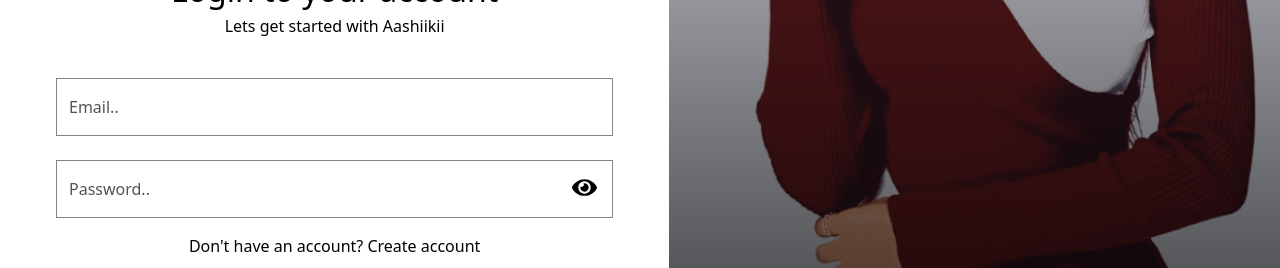
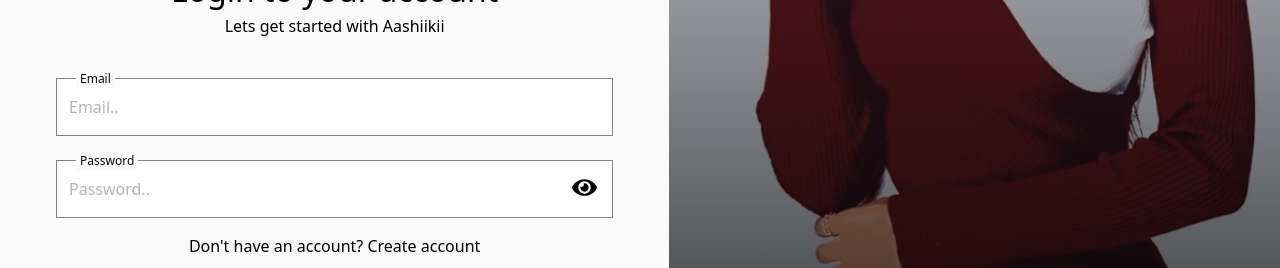
Before and after one commit to khalteck/aashiikii, a React (Vite) app: page /login in a window 1280 px wide. Shown: the part 244-512 px from the top of the page. Built offline with nearby package versions, Linux system fonts and the light colour scheme.

Commit message:
feat: login  fixes

```diff
--- a/src/contexts/AppContext.jsx
+++ b/src/contexts/AppContext.jsx
@@ -125,6 +125,8 @@ const AppContextProvider = ({ children }) => {
   }
 
   //========================================================================to handle Login
+  const [loginError, setloginError] = useState(null);
+  const [loginErrorSource, setloginErrorSource] = useState(null);
   // async function loginUser(data) {
   //   try {
   //     setloading1(true);
@@ -158,6 +160,8 @@ const AppContextProvider = ({ children }) => {
         secondStepError,
         firstStepErrorSource,
         secondStepErrorSource,
+        loginError,
+        loginErrorSource,
       }}
     >
       {children}
--- a/src/pages/client/Login.jsx
+++ b/src/pages/client/Login.jsx
@@ -3,9 +3,10 @@ import ScrollToTop from "../../ScrollToTop";
 import ScrollToTopButton from "../../components/common/ScrollToTopButton";
 import { FaEye } from "react-icons/fa";
 import { useAppContext } from "../../contexts/AppContext";
+import capitalizeFirstLetter from "../../utils/capitalizeFirstLetter";
 
 const Login = () => {
-  const { navigate } = useAppContext();
+  const { navigate, loginError, loginErrorSource } = useAppContext();
   const [showPassword, setshowPassword] = useState(false);
   function handlePassword() {
     setshowPassword((prev) => !prev);
@@ -45,7 +46,7 @@ const Login = () => {
         <div className="w-full h-[250px] md:h-screen bg-login bg-no-repeat bg-cover relative">
           <div className="w-full h-full absolute top-0 left-0 p-5 md:p-10 bg-gradient-to-t from-black/90 to-transparent flex flex-col"></div>
         </div>
-        <div className="w-full h-full bg-white p-5 md:p-14">
+        <div className="w-full h-full bg-neutral-50 p-5 md:p-14">
           <img
             onClick={() => navigate("/")}
             alt=""
@@ -58,15 +59,27 @@ const Login = () => {
           <p className="text-center">Lets get started with Aashiikii</p>
 
           <form className="mt-8 flex flex-col gap-4 max-w-[700px] mx-auto">
-            <div>
-              {/* <label htmlFor="email">Email</label> */}
+            <div className="relative">
+              <div
+                className={`text-[.75rem] px-1 absolute bg-neutral-50 left-5 ${
+                  loginErrorSource?.includes("email")
+                    ? "text-red-500"
+                    : "text-neutral-950"
+                }`}
+              >
+                Email
+              </div>{" "}
               <input
                 type="email"
                 id="email"
                 onChange={handleChange}
                 placeholder="Email.."
-                className={`w-full px-3 py-4 border border-neutral-950/50 mt-2 outline-none placeholder:text-neutral-950/70 ${
+                className={`w-full px-3 py-4 border mt-2 outline-none placeholder:text-neutral-950/30 ${
                   isValidEmail ? "border-neutral-950/50" : "border-red-500"
+                } ${
+                  loginErrorSource?.includes("email")
+                    ? "border-red-500"
+                    : "border-neutral-950/50"
                 }`}
                 required
               />
@@ -78,13 +91,25 @@ const Login = () => {
             </div>
 
             <div className="relative">
-              {/* <label htmlFor="password">Password</label> */}
+              <div
+                className={`text-[.75rem] px-1 absolute bg-neutral-50 left-5 ${
+                  loginErrorSource?.includes("password")
+                    ? "text-red-500"
+                    : "text-neutral-950"
+                }`}
+              >
+                Password
+              </div>{" "}
               <input
                 type={showPassword ? "text" : "password"}
                 id="password"
                 onChange={handleChange}
                 placeholder="Password.."
-                className="w-full px-3 py-4 border border-neutral-950/50 mt-2 outline-none placeholder:text-neutral-950/70"
+                className={`w-full px-3 py-4 border border-neutral-950/50 mt-2 outline-none placeholder:text-neutral-950/30 ${
+                  loginErrorSource?.includes("password")
+                    ? "border-red-500"
+                    : "border-neutral-950/50"
+                }`}
                 required
               />
               <div
@@ -95,9 +120,20 @@ const Login = () => {
               </div>
             </div>
 
-            {/* {sendError && (
-            <p className="text-red-500">{capitalizeFirstLetter(sendError)}</p>
-          )} */}
+            {loginErrorSource && (
+              <div className="flex flex-col gap-2">
+                {loginErrorSource?.map((err, ind) => {
+                  return (
+                    <p
+                      key={ind}
+                      className="text-red-500 bg-red-500/30 font-medium px-3 py-[5px] border-border-red-500 text-[.85rem]"
+                    >
+                      {capitalizeFirstLetter(err[0])}
+                    </p>
+                  );
+                })}
+              </div>
+            )}
 
             <p className="text-center">
               Don't have an account?{" "}
```
